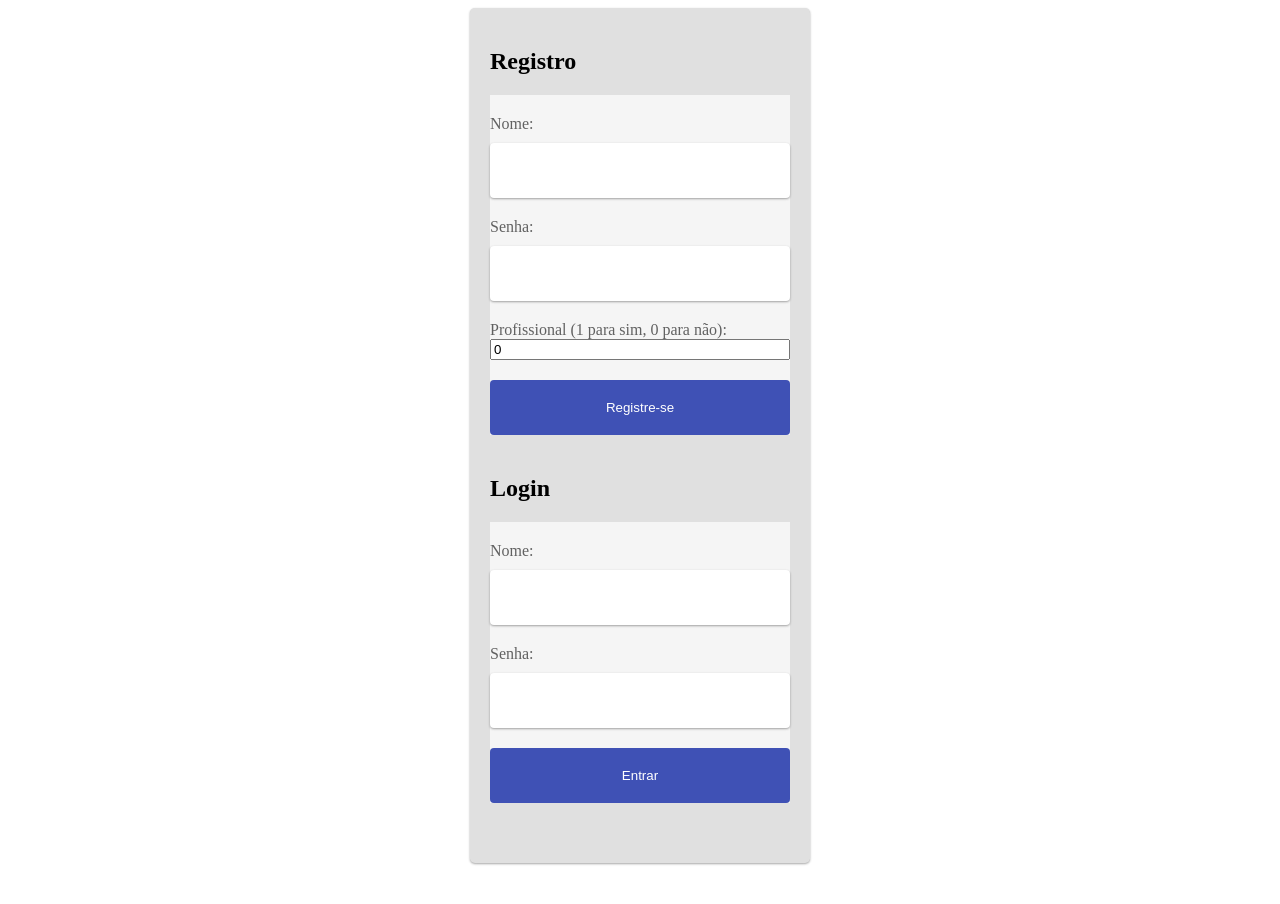
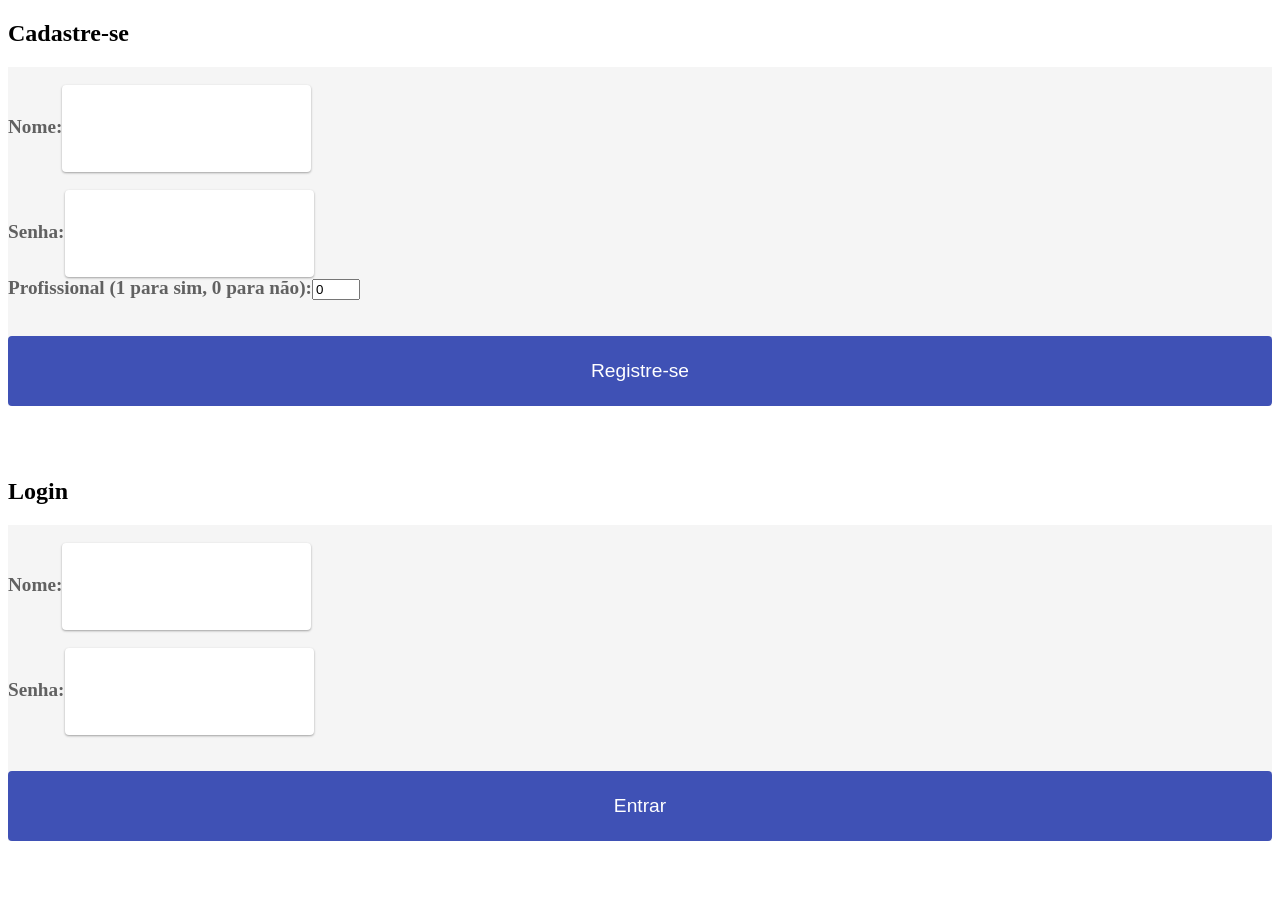
Before and after one commit to Dragofp/Site01, an Angular app: page / in a window 1280 px wide. Shown: the top 904 px of the page. Before the commit the page ends 871 px from the top, so only its background shows below. Built offline with nearby package versions, Linux system fonts and the light colour scheme.

Commit message:
site com css por enquanto

```diff
--- a/server.js
+++ b/server.js
@@ -42,7 +42,6 @@ app.post('/registrar', async (req, res) => {
     res.status(500).json({ error: 'Erro ao inserir no banco de dados' });
   }
 });
-
 
 let usuarioLogado = null; // Variável para armazenar o usuário logado
 
--- a/src/app/diasemana/diasdasemana/diasdasemana.component.scss
+++ b/src/app/diasemana/diasdasemana/diasdasemana.component.scss
@@ -1,43 +1,50 @@
+$primary-color: #3f51b5;
+$secondary-color: #f5f5f5;
+$font-family: 'Poppins', sans-serif;
+$border-color: #d1d1d1;
+
 body {
+  background-color: $secondary-color;
+  margin: 0;
+  padding: 0;
+  box-sizing: border-box;
   display: flex;
-  flex-direction: column;
+  justify-content: center;
   align-items: center;
-  justify-content: center;
-  height: 100vh;
-  font-family: Arial, sans-serif;
-  background-color: #f0f8ff; // Cor de fundo calma
-  padding-bottom: 0px;
+  min-height: 100vh;
+  font-family: $font-family;
 }
 
-h1 {
-  font-size: 3em;
-  color: #333;
-  text-align: center;
-  border: 1px solid #333;
-  border-radius: .25rem;
-  padding: .5rem;
-  background-color: #e6e6fa; // Cor de fundo calma
+.container {
+  width: 300px;
+  background-color: white;
+  border: 1px solid $border-color;
+  border-radius: 5px;
+  padding: 20px;
+  box-shadow: 0px 0px 10px 0px rgba(0,0,0,0.1);
 }
 
-// Texto de boas-vindas no canto superior esquerdo
-.welcome-text {
-  position: absolute;
-  top: 10px;
-  left: 10px;
-  font-size: 1.5em;
-  color: #333;
+.title {
+  color: $primary-color;
+  margin-bottom: 20px;
 }
 
+.button {
+  display: inline-block;
+  border: 2px solid $primary-color;
+  border-radius: 25px;
+  padding: 10px 20px;
+  text-decoration: none;
+  transition: background-color 0.3s ease, color 0.3s ease;
+}
+
+.button:hover {
+  background-color: $primary-color;
+  color: white;
+}
 
 footer {
-  position: absolute;
-  bottom: 0;
-  left: 0; // Adicionado para estender o rodapé à esquerda
-  right: 0; // Adicionado para estender o rodapé à direita
-  width: 100%;
-  height: 3.5rem;
-  display: flex;
-  align-items: center;
-  justify-content: center;
-  background-color: #e6e6fa; // Cor de fundo calma
+  margin-top: 2rem;
+  font-size: 0.8rem;
+  text-align: center;
 }
--- a/src/app/diasemana/segundafeira/segundafeira.component.html
+++ b/src/app/diasemana/segundafeira/segundafeira.component.html
@@ -1,4 +1,11 @@
-<h1>Adicionar Horário</h1>
+<h1>Horários Disponíveis</h1>
+<div style="display: flex; justify-content: space-around;">
+  <p class="ik" (click)="selecionarHorario(13)">13</p>
+  <p class="ik" (click)="selecionarHorario(14)">14</p>
+  <p class="ik" (click)="selecionarHorario(15)">15</p>
+  <p class="ik" (click)="selecionarHorario(16)">16</p>
+  <p class="ik" (click)="selecionarHorario(17)">17</p>
+</div>
 
 <form (ngSubmit)="InserirHora()">
   <div>
@@ -26,10 +33,3 @@
     <p>{{ item.Pessoa }}, Dia: {{ item.Dia | date:'dd/MM' }}, Horário: {{ item.Horario | number:'2.0-0' }}</p>
   </li>
 </ul>
-
-<h1>Horários Disponíveis</h1>
-<ul *ngFor="let horario of horariosDisponiveis">
-  <li>
-    <p>Horário: {{ horario | number:'2.0-0' }}</p>
-  </li>
-</ul>
--- a/src/app/diasemana/segundafeira/segundafeira.component.scss
+++ b/src/app/diasemana/segundafeira/segundafeira.component.scss
@@ -0,0 +1,95 @@
+// Definindo as variáveis
+$primary-color: #000000;
+$secondary-color: #ffffff;
+$font-family-primary: 'Roboto', sans-serif;
+$font-family-secondary: 'Arial', sans-serif;
+
+body {
+  background-color: $secondary-color;
+  font-family: $font-family-primary;
+  margin: 0;
+  padding: 0;
+  box-sizing: border-box;
+}
+
+form {
+  display: flex;
+  flex-direction: column;
+  padding: 20px;
+  background-color: $secondary-color;
+  border-radius: 5px;
+  box-shadow: 0px 0px 5px rgba(0, 0, 0, 0.1);
+}
+
+label {
+  font-size: 1.2em;
+  color: $primary-color;
+  margin-bottom: 10px;
+}
+
+input[type="date"], select {
+  padding: 10px;
+  border-radius: 5px;
+  border: 1px solid $primary-color;
+  margin-bottom: 20px;
+}
+
+button {
+  padding: 10px;
+  border-radius: 5px;
+  border: none;
+  background-color: $primary-color;
+  color: white;
+  cursor: pointer;
+  transition: background-color 0.3s ease;
+}
+
+button:hover {
+  background-color: darken($primary-color, 10%);
+}
+
+h1 {
+  color: $primary-color;
+  margin-bottom: 20px;
+}
+
+ul {
+  list-style-type: none;
+  padding: 0;
+  display: flex;
+  flex-wrap: wrap;
+  justify-content: space-between;
+}
+
+li {
+  background-color: $secondary-color;
+  padding: 10px;
+  margin-bottom: 10px;
+  border-radius: 5px;
+  box-shadow: 0px 0px 5px rgba(0, 0, 0, 0.1);
+  flex-basis: calc(20% - 10px);
+  text-align: center;
+  font-family: $font-family-secondary;
+  font-size: 1.2em;
+}
+
+.ik {
+  font-size: 3em; /* Increase the font size */
+  background-color: lighten($primary-color, 20%); /* Lighten the background color */
+  color: #ffffff;
+  border: 2px solid darken($primary-color, 20%); /* Add a border */
+  transition: all 0.3s ease; /* Add a transition for smooth changes */
+  cursor: pointer; /* Change the cursor to a hand when hovering over the element */
+}
+
+.ik:hover {
+  background-color: darken($primary-color, 10%); /* Darken the background color on hover */
+  color: lighten($secondary-color, 40%); /* Lighten the text color on hover */
+  transform: scale(1.1); /* Increase the size of the element on hover */
+}
+
+.ik:active {
+  background-color: darken($primary-color, 20%); /* Darken the background color on click */
+  color: lighten($secondary-color, 60%); /* Lighten the text color on click */
+  transform: scale(0.9); /* Decrease the size of the element on click */
+}
--- a/src/app/telalogin/telalogin.component.html
+++ b/src/app/telalogin/telalogin.component.html
@@ -1,28 +1,44 @@
-<div class="form-container">
-  <h2>Registro</h2>
-  <form (ngSubmit)="registrarUsuario()">
+<div class="d-flex justify-content-center align-items-center vh-100" id="main-container">
+  <div class="col-lg-6" id="form-column">
+    <div class="card shadow-lg" id="form-card">
+      <div class="card-body" id="form-card-body">
+        <h2 class="text-center mb-4">Cadastre-se</h2>
+        <form (ngSubmit)="registrarUsuario()" class="mb-4" id="register-form">
+          <div class="form-group" id="name-group">
             <label for="nome">Nome:</label>
-    <input type="text" id="nome" [(ngModel)]="nome" name="nome">
+            <input type="text" id="nome" [(ngModel)]="nome" name="nome" class="form-control">
+          </div>
 
+          <div class="form-group" id="password-group">
             <label for="senha">Senha:</label>
-    <input type="password" id="senha" [(ngModel)]="senha" name="senha">
+            <input type="password" id="senha" [(ngModel)]="senha" name="senha" class="form-control">
+          </div>
 
+          <div class="form-group" id="professional-group">
             <label for="profissional">Profissional (1 para sim, 0 para não):</label>
-    <input type="number" id="profissional" [(ngModel)]="profissional" name="profissional" min="0" max="1">
+            <input type="number" id="profissional" [(ngModel)]="profissional" name="profissional" min="0" max="1" class="form-control">
+          </div>
 
-    <button type="submit">Registre-se</button>
+          <button type="submit" class="btn btn-primary w-100" id="register-button">Registre-se</button>
         </form>
 
-  <h2>Login</h2>
-  <form (ngSubmit)="loginUsuario()">
+        <h2 class="text-center mb-4">Login</h2>
+        <form (ngSubmit)="loginUsuario()" id="login-form">
+          <div class="form-group" id="login-name-group">
             <label for="nome">Nome:</label>
-    <input type="text" id="anome" [(ngModel)]="nome" name="nome">
+            <input type="text" id="anome" [(ngModel)]="nome" name="nome" class="form-control">
+          </div>
 
+          <div class="form-group" id="login-password-group">
             <label for="senha">Senha:</label>
-    <input type="password" id="asenha" [(ngModel)]="senha" name="senha">
+            <input type="password" id="asenha" [(ngModel)]="senha" name="senha" class="form-control">
+          </div>
 
-    <button type="submit">Entrar</button>
+          <button type="submit" class="btn btn-primary w-100" id="login-button">Entrar</button>
         </form>
+      </div>
+    </div>
+  </div>
 </div>
 
 <router-outlet></router-outlet>
--- a/src/app/telalogin/telalogin.component.scss
+++ b/src/app/telalogin/telalogin.component.scss
@@ -1,68 +1,117 @@
+@import url('https://fonts.googleapis.com/css2?family=Roboto:wght@400;700&display=swap');
+
 // Definindo as variáveis
-$body-bg: #f5f5f5; // Substitua pela cor desejada
+$body-bg: #ffffff; // Cor de fundo do corpo
 $gray-200: #e0e0e0;
 $gray-100: #f5f5f5;
 $gray-700: #616161;
 $white: #ffffff;
-$primary: #3f51b5;
-$spacer: 1rem;
+$primary: #3f51b5; // Cor primária dos botões
+$spacer: 1.5rem; // Aumenta o espaçamento
 $border-radius: 0.25rem;
 $border-radius-lg: 0.3rem;
 $box-shadow-sm: 0 1px 3px rgba(0, 0, 0, 0.12), 0 1px 2px rgba(0, 0, 0, 0.24);
 
-// Seu código original
 body {
   background-color: $body-bg;
+  font-family: 'Roboto', sans-serif; // Altera a fonte para Roboto
+  margin: 100px; // Adiciona uma margem ao corpo
+}
+
+
+.btn {
+  background-color: $body-bg;
+  font-family: 'Arial', sans-serif; // Altera a font
+  padding: $spacer;
+  color: $white; // Cor do texto do botão
+  transition: background-color 0.3s ease, transform 0.3s ease;
+}
+.btn {
+  padding: $spacer;
+  background-color: $primary; // Cor de fundo do botão
+  color: $white; // Cor do texto do botão
+  transition: background-color 0.3s ease, transform 0.3s ease;
+  font-size: 1.2em; // Aumenta o tamanho da fonte
+}
+
+.btn:hover {
+  background-color: darken($primary, 10%);
+  transform: scale(1.05);
+}
+.wrapper {
+  display: flex;
+  justify-content: center;
+  align-items: center;
+  height: 100vh; // Isso fará com que o wrapper preencha a altura total da janela de visualização
+  padding: $spacer; // Isso adicionará uma margem ao redor do wrapper
 }
 
 .form-container {
   width: 300px;
-  margin: 0 auto;
-  background-color: $gray-200;
-  padding: $spacer * 1.25;
+  background-color: $white; // Cor de fundo do container do formulário
+  padding: $spacer * 1.5; // Aumenta o padding
   border-radius: $border-radius-lg;
   box-shadow: $box-shadow-sm;
 }
 
+.form-container {
+  width: 300px;
+  margin: 100px auto; // Adiciona uma margem ao redor do container do formulário
+  background-color: $white; // Cor de fundo do container do formulário
+  padding: $spacer * 3.5; // Aumenta o padding
+  border-radius: $border-radius-lg;
+  box-shadow: $box-shadow-sm;
+}
+
+
 form {
   display: flex;
   flex-direction: column;
-  margin-bottom: $spacer * 2.5;
+  margin-bottom: $spacer * 3; // Aumenta a margem
   background-color: $gray-100;
 }
 
 label {
-  margin-top: $spacer * 1.25;
+  margin-top: $spacer * 1.5; // Aumenta a margem
   color: $gray-700;
+  font-weight: bold;
+  font-size: 1.2em; // Aumenta o tamanho da fonte
 }
 
 input[type="text"], input[type="password"] {
-  padding: $spacer * 1.25;
-  margin-top: $spacer * 0.625;
+  padding: $spacer * 1.5; // Aumenta o padding
+  margin-top: $spacer * 0.75; // Aumenta a margem
   border: none;
   border-radius: $border-radius;
   box-shadow: $box-shadow-sm;
   background-color: $white;
+  transition: box-shadow 0.3s ease, border 0.3s ease;
+}
+
+input[type="text"]:focus, input[type="password"]:focus {
+  box-shadow: 0 0 0 3px lighten($primary, 20%);
+  outline: none;
 }
 
 .radio-group {
   display: flex;
   justify-content: space-between;
-  margin-top: $spacer * 1.25;
+  margin-top: $spacer * 1.5; // Aumenta a margem
   background-color: $gray-100;
 }
 
 button {
-  margin-top: $spacer * 1.25;
-  padding: $spacer * 1.25;
+  margin-top: $spacer * 1.5; // Aumenta a margem
+  padding: $spacer * 1.5; // Aumenta o padding
   border: none;
   border-radius: $border-radius;
   background-color: $primary;
   color: $white;
   cursor: pointer;
-  transition: background-color 0.3s ease;
+  transition: background-color 0.3s ease, transform 0.3s ease;
 }
 
 button:hover {
   background-color: darken($primary, 20%);
+  transform: scale(1.05);
 }
```
Also changed, not shown: src/app/diasemana/diasdasemana/diasdasemana.component.html (+11 -15 lines), src/app/diasemana/segundafeira/segundafeira.component.ts (+11 -0 lines). Lines whose indentation alone changed are shown as unchanged.
